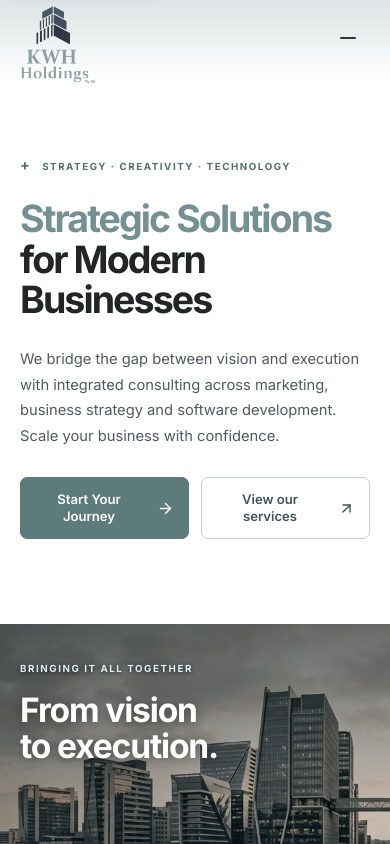
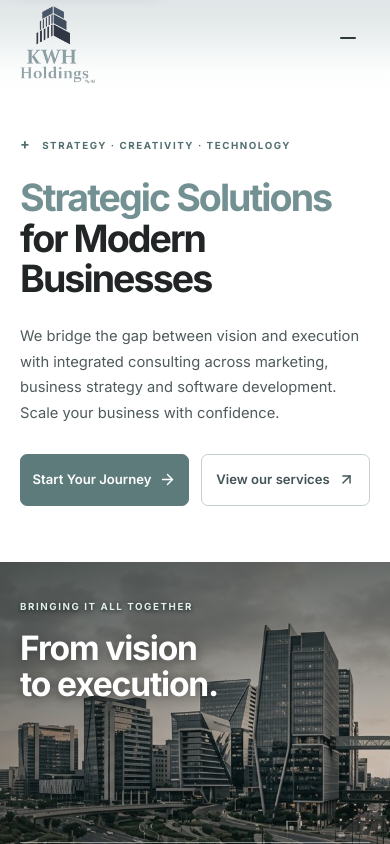
Before and after one commit to Thuso4747/KWH-Holdings, a React (Vite) app: page / in a window 390 px wide. Shown: the top 844 px of the page. Built offline with nearby package versions, Linux system fonts and the light colour scheme.

Commit message:
Refine homepage hero spacing and alignment
Co-authored-by: arena-agent <297053741+arena-agent@users.noreply.github.com>

```diff
--- a/src/styles.css
+++ b/src/styles.css
@@ -135,10 +135,13 @@ h1, h2, h3 { line-height: 1.15; letter-spacing: -.035em; }
 
 /* Home hero */
 .home-hero { background: #fff; }
-.home-hero__inner { display: grid; grid-template-columns: minmax(0, 1.55fr) minmax(0, .8fr); align-items: end; gap: clamp(36px, 5vw, 70px); padding-top: 100px; padding-bottom: 110px; }
+/* Balance the columns, then let them stack naturally as space or text size changes. */
+.home-hero__inner { display: flex; flex-wrap: wrap; align-items: center; gap: 28px clamp(32px, 3.5vw, 56px); padding-block: 64px 72px; }
+.home-hero__headline { flex: 1 1 32rem; min-width: 0; }
+.home-hero__summary { flex: 1 1 24rem; min-width: 0; max-width: 24rem; }
 .home-hero h1 { margin: 0; color: #222526; font-size: clamp(3rem, 5vw, 4.5rem); font-weight: 700; letter-spacing: -.052em; line-height: 1.08; overflow-wrap: anywhere; }
 .home-hero h1 span { color: var(--accent); }
-.home-hero__summary > p { max-width: 430px; margin: 0 0 27px; color: #4f5a5c; font-size: .98rem; line-height: 1.75; }
+.home-hero__summary > p { max-width: 27rem; margin: 0 0 27px; color: #4f5a5c; font-size: .98rem; line-height: 1.75; }
 .home-hero .eyebrow { margin-bottom: 24px; }
 .home-hero .eyebrow span { margin-right: 7px; font-size: .9rem; }
 .home-hero .button { max-width: 100%; padding-inline: 18px; white-space: normal; text-align: center; }
@@ -392,8 +395,8 @@ h1, h2, h3 { line-height: 1.15; letter-spacing: -.035em; }
   .about-values { grid-template-columns: minmax(0, 1fr); gap: 28px; }
 }
 @media (max-width: 1000px) {
-  .home-hero__inner { grid-template-columns: minmax(0, 1fr); gap: 32px; padding-top: 80px; padding-bottom: 90px; }
-  .home-hero__summary > p { max-width: 680px; }
+  .home-hero__inner { padding-block: 56px 64px; }
+  .home-hero__summary, .home-hero__summary > p { max-width: 680px; }
   .footer-grid { gap: 30px; }
 }
 @media (max-width: 760px) {
@@ -449,7 +452,7 @@ h1, h2, h3 { line-height: 1.15; letter-spacing: -.035em; }
   .service-hero__inner, .service-offerings > .container, .service-why > .container, .service-cta > .container, .site-footer > .container { transition: opacity .2s ease; }
   body.service-menu-open main > section > .container, body.service-menu-open .site-footer > .container { opacity: 0; }
 
-  .home-hero__inner { gap: 26px; padding-top: 70px; padding-bottom: 78px; }
+  .home-hero__inner { row-gap: 24px; padding-block: 48px 60px; }
   .home-hero h1 { font-size: clamp(2.65rem, 8.7vw, 3.65rem); }
   .home-hero__summary > p { font-size: .92rem; }
   .home-visual, .home-visual__inner { min-height: 460px; }
@@ -516,8 +519,9 @@ h1, h2, h3 { line-height: 1.15; letter-spacing: -.035em; }
 @media (max-width: 440px) {
   .eyebrow { font-size: .61rem; }
   .home-hero h1 { font-size: clamp(2.35rem, 9vw, 3rem); }
-  .home-hero .button-row .button { flex: 1 1 145px; padding-inline: 14px; }
-  .home-hero__inner { padding-top: 65px; padding-bottom: 85px; }
+  .home-hero .button-row { align-items: stretch; }
+  .home-hero .button-row .button { flex: 1 1 145px; gap: 8px; padding-inline: 10px; }
+  .home-hero__inner { padding-block: 44px 56px; }
   .consultation-heading h1 { font-size: 2.25rem; }
   .consultation-form-wrap { padding: 30px 20px; }
   .form-actions .button { padding-inline: 15px; }
```
Also changed, not shown: 1 other file (tests, documents, lock files or other folders).
